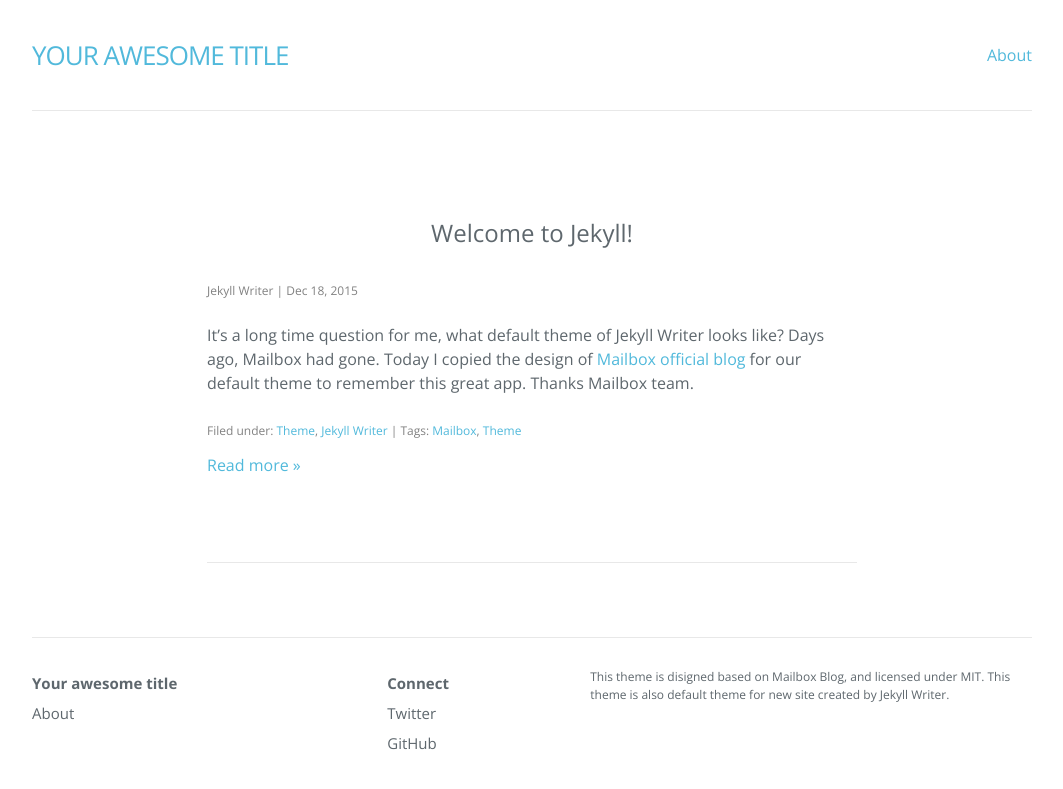
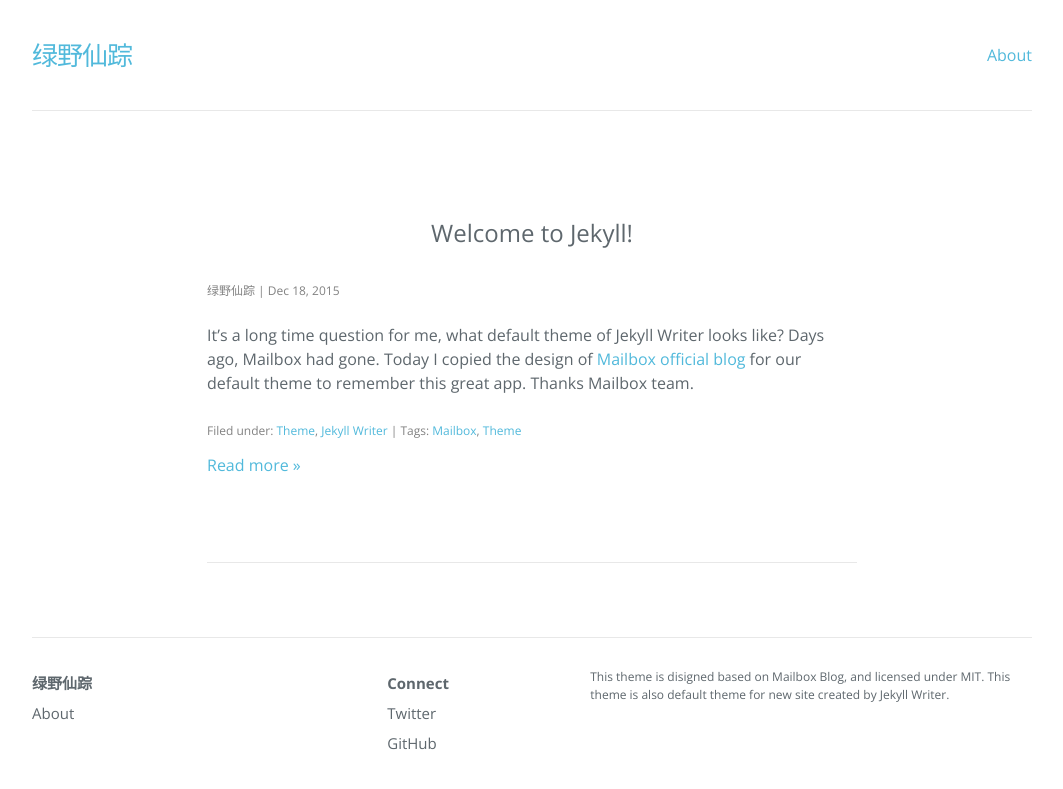
Before and after one commit to zyj626389/zyj626389.github.io, a Jekyll site: the page built from index.html, in a window 1280 px wide. Shown: the top 789 px of the page, without its empty margins (108-1171 px from the left). Built offline with Jekyll 4.4.1, drawn with Linux system fonts in a browser that asks for light colours; nearby versions of some CDN libraries; the list of posts is cut into pages by our own code.

Commit message:
Update Configuration

```diff
--- a/_config.yml
+++ b/_config.yml
@@ -1,6 +1,6 @@
 # Created by Jekyll Writer
-title: Your awesome title
-author: Jekyll Writer
+title: 绿野仙踪
+author: 绿野仙踪
 description: >
   This theme is disigned based on Mailbox Blog, and licensed under MIT. This
   theme is also default theme for new site created by Jekyll Writer.
```
